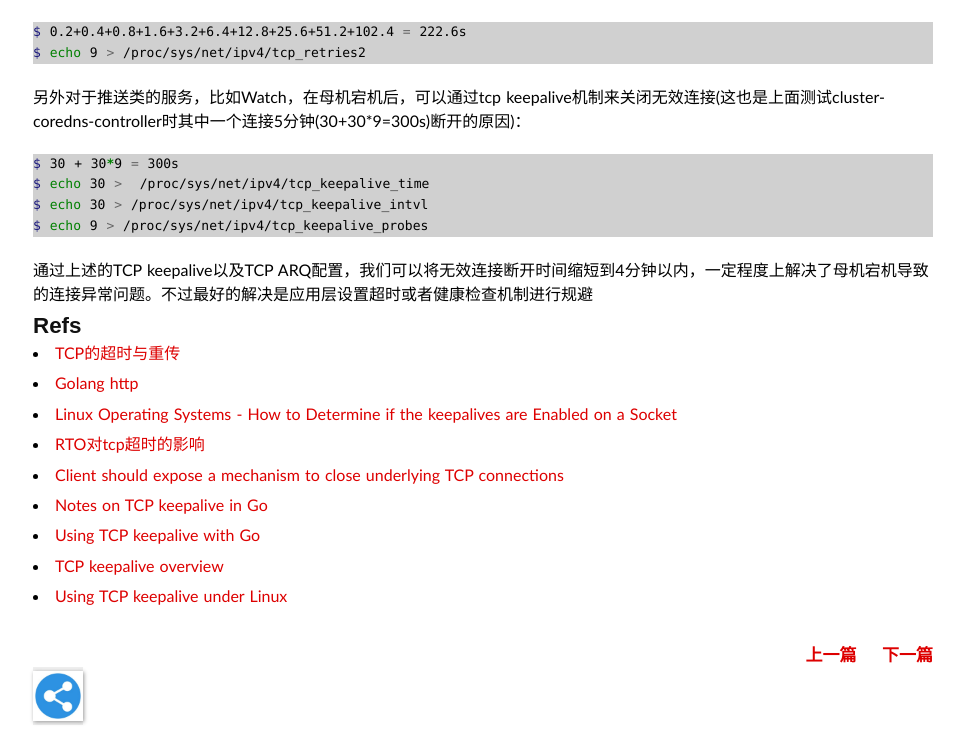
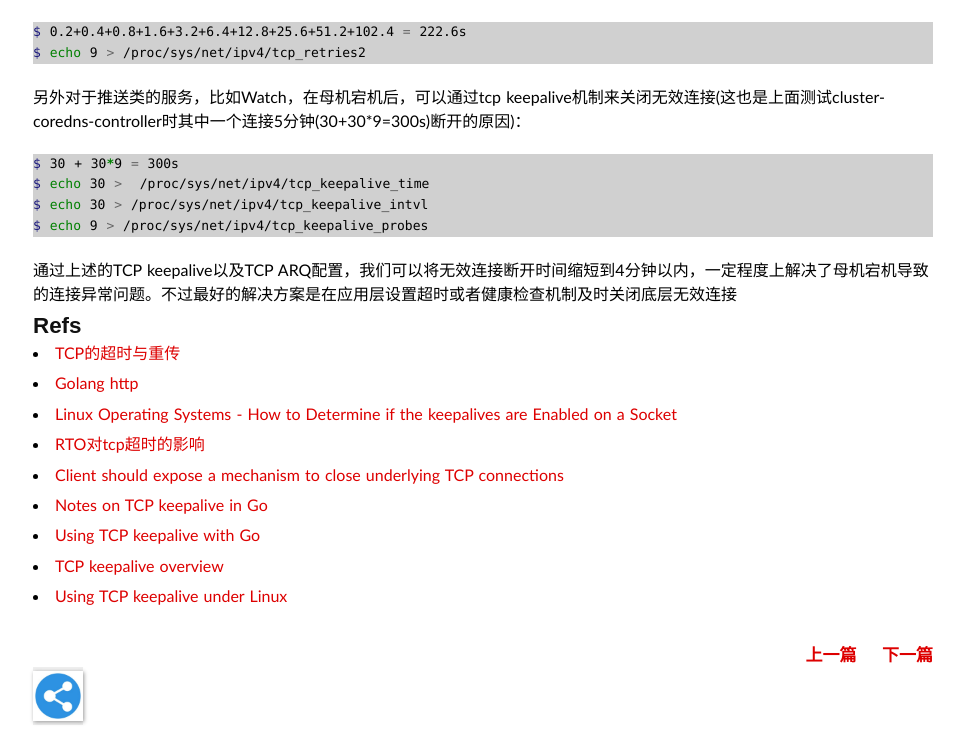
Before and after one commit to duyanghao/duyanghao.github.io, a Jekyll site: the page built from _posts/2020-7-28-kubernetes-ha-http-keep-alive-bugs.md, in a window 1280 px wide and 900 px high, scrolled down 19949 px, cut to the strip 0-731 px from the top of the window. Shown: the whole strip, without its empty margins (157-1121 px from the left). Built offline with Jekyll 4.4.1, drawn with Linux system fonts in a browser that asks for light colours; some web fonts are replaced; comment, search, counter and statistics services are not loaded.

Commit message:
add kuberentes-ha-http-timeout
Signed-off-by: duyanghao <1294057873@qq.com>

````diff
--- a/_posts/2020-7-28-kubernetes-ha-http-keep-alive-bugs.md
+++ b/_posts/2020-7-28-kubernetes-ha-http-keep-alive-bugs.md
@@ -962,7 +962,7 @@ $ echo 30 > /proc/sys/net/ipv4/tcp_keepalive_intvl
 $ echo 9 > /proc/sys/net/ipv4/tcp_keepalive_probes
 ```
 
-通过上述的TCP keepalive以及TCP ARQ配置，我们可以将无效连接断开时间缩短到4分钟以内，一定程度上解决了母机宕机导致的连接异常问题。不过最好的解决是应用层设置超时或者健康检查机制进行规避
+通过上述的TCP keepalive以及TCP ARQ配置，我们可以将无效连接断开时间缩短到4分钟以内，一定程度上解决了母机宕机导致的连接异常问题。不过最好的解决方案是在应用层设置超时或者健康检查机制及时关闭底层无效连接
 
 ## Refs
 
````
